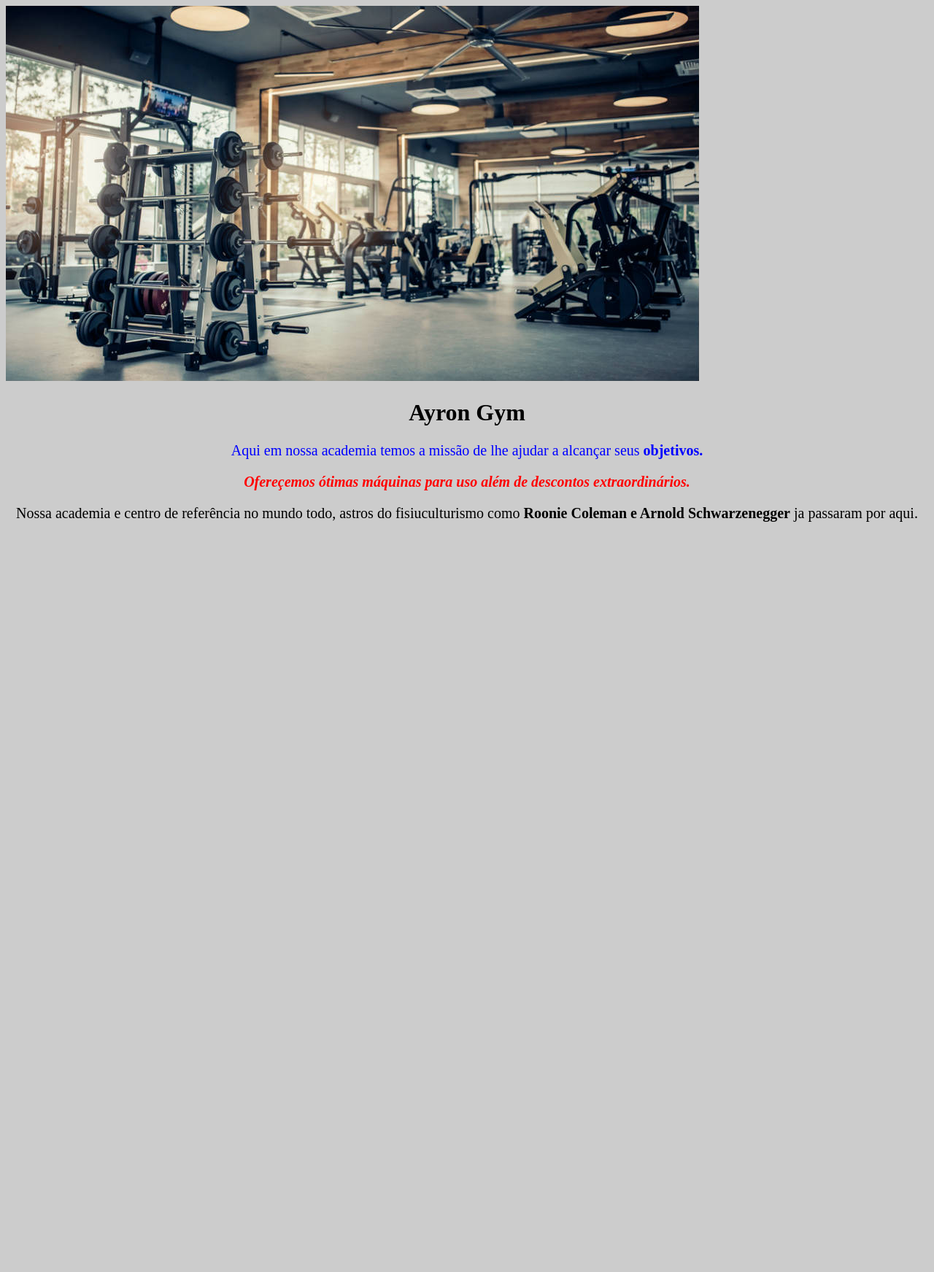
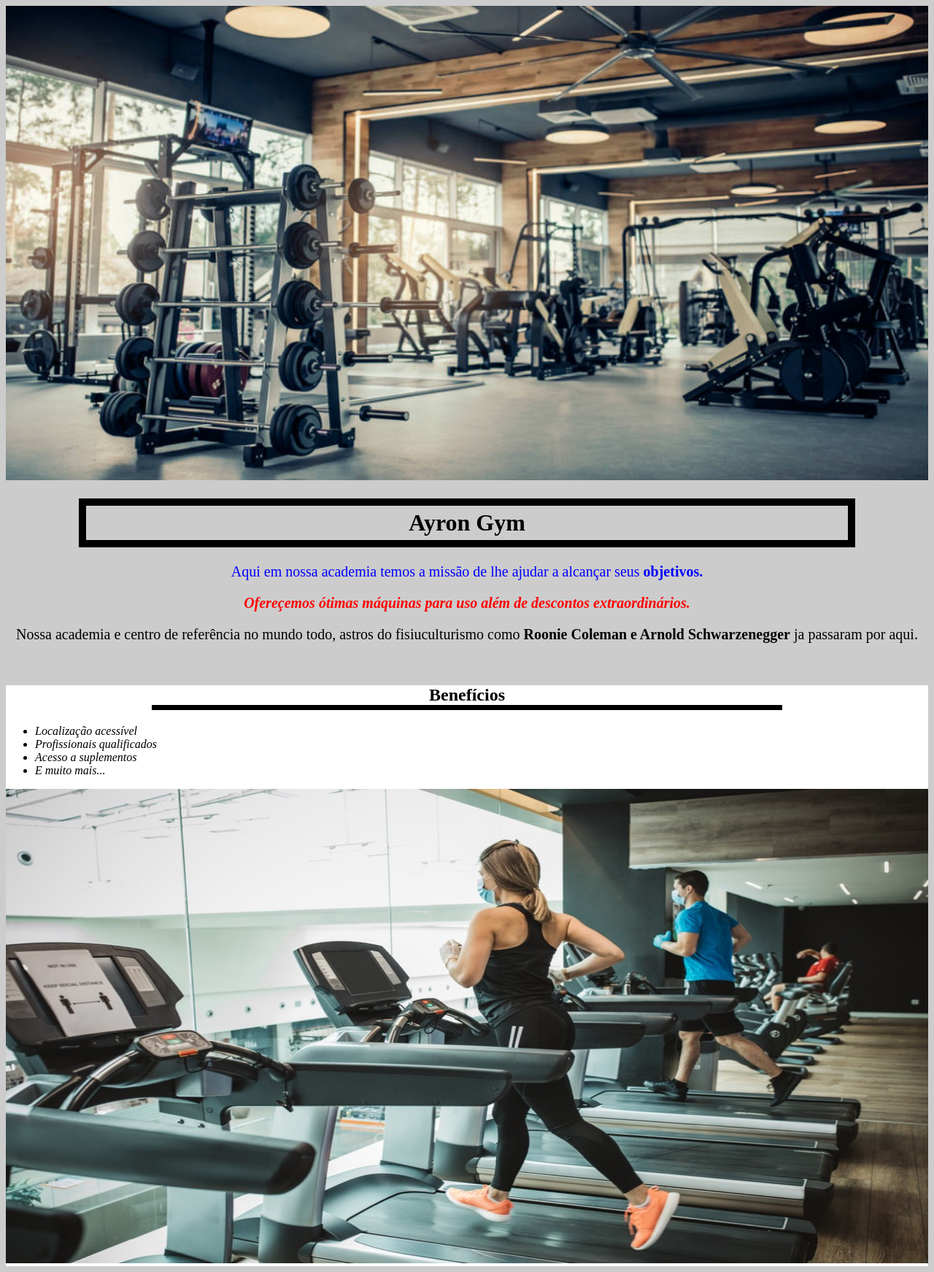
Before and after one commit to MatheusAyron/AyronGym, a PHP site: page / in a window 1280 px wide. Shown: the whole page at 73% size. Before the commit the page ends 715 px from the top, so only its background shows below. Run offline with PHP 8.4, Linux system fonts and the light colour scheme.

Commit message:
Segundo commit

```diff
--- a/index.html
+++ b/index.html
@@ -8,17 +8,33 @@
     </head>
 
     <body>
+        <img id= "Banner" src="Banner.jpg">
 
-        <img src="Banner.jpg">
+        <div class= "principal">
+            <h1>Ayron Gym</h1>
 
-        <h1>Ayron Gym</h1>
+            <p id ="destaque">Aqui  em nossa academia temos a missão de lhe ajudar a alcançar seus <strong>objetivos.</strong></p>
 
-        <p id ="destaque">Aqui  em nossa academia temos a missão de lhe ajudar a alcançar seus <strong>objetivos.</strong></p>
+            <p><em><strong>Ofereçemos ótimas máquinas para uso além de descontos extraordinários.</strong></em></p>
 
-        <p><em><strong>Ofereçemos ótimas máquinas para uso além de descontos extraordinários.</strong></em></p>
+            <p>Nossa academia e centro de referência no mundo todo, astros do fisiuculturismo como <strong>Roonie Coleman e Arnold Schwarzenegger</strong>
+            ja passaram por aqui.</p>
+        </div>
 
-        <p>Nossa academia e centro de referência no mundo todo, astros do fisiuculturismo como <strong>Roonie Coleman e Arnold Schwarzenegger</strong>
-        ja passaram por aqui.</p>
+        <br>
 
+        <div class="beneficios">
+            <h2>Benefícios</h2>
+
+            <ul>
+                <li class="itens">Localização acessível</li>
+                <li class="itens">Profissionais qualificados</li>
+                <li class="itens">Acesso a suplementos</li>
+                <li class="itens">E muito mais...</li>
+            </ul>
+
+            <img id="beneficios_img" src="beneficios.jpg">
+
+        </div>
     </body>
 </html>
--- a/style.css
+++ b/style.css
@@ -5,14 +5,23 @@ body
 
 #Banner
 {
+  width: 100%;
+  height: 650px;
+}
 
+.principais
+{
+    background: #CCCCCC
 }
 
 h1
 {
-    text-align: center
+    text-align: center;
+    border: 10px solid black;
+    padding : 5px;
+    margin-left: 100px;
+    margin-right: 100px;
 }
-
 
 p
 {
@@ -29,3 +38,30 @@ em strong
 {
     color: #FF0000;
 }
+
+h2
+{
+    text-align: center;
+    border: 7px solid black;
+    border-top: none;
+    border-left: none;
+    border-right: none;
+    margin-left: 200px;
+    margin-right: 200px;
+}
+
+.itens
+{
+    font-style: italic;
+}
+
+.beneficios
+{
+    background:#FFFFFF;
+}
+
+#beneficios_img
+{
+    width: 100%;
+    height: 650px;
+}
```
Also changed, not shown: beneficios.jpg (added).
